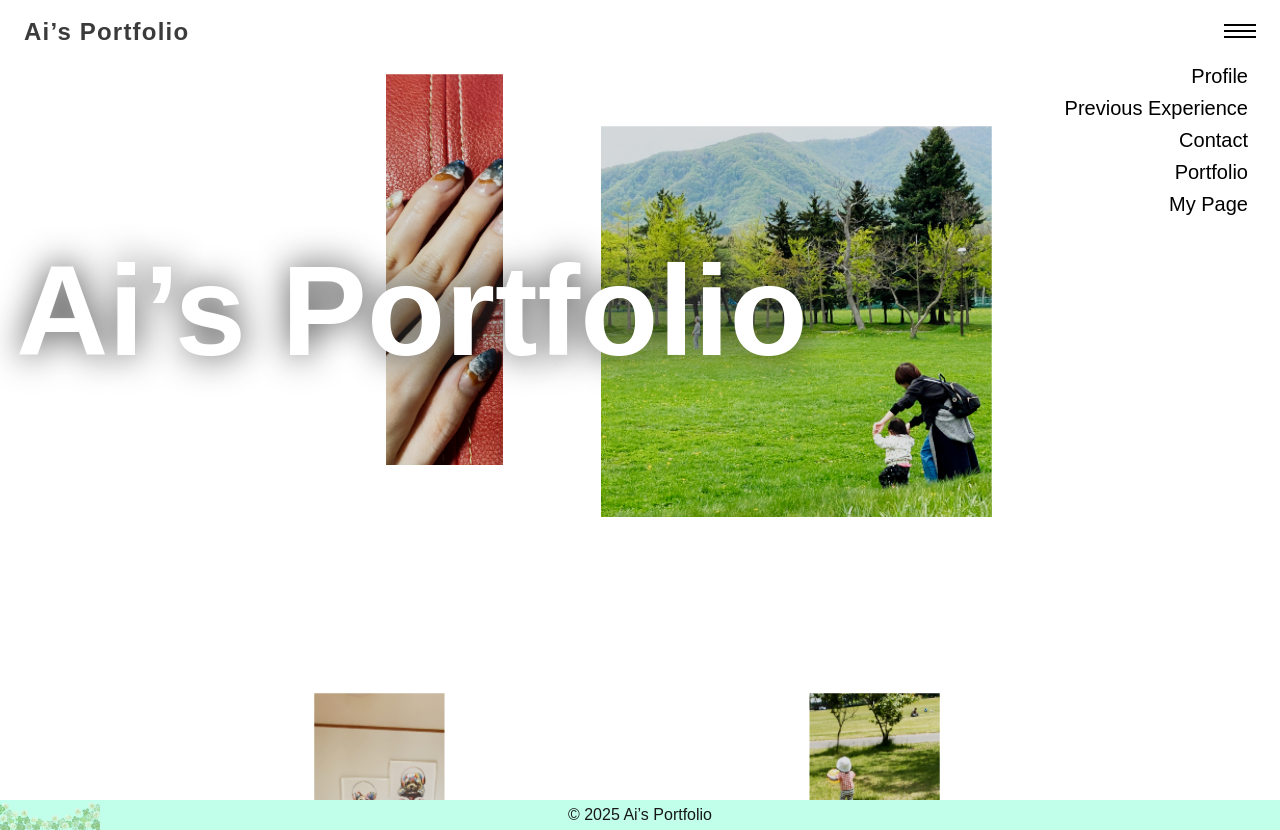
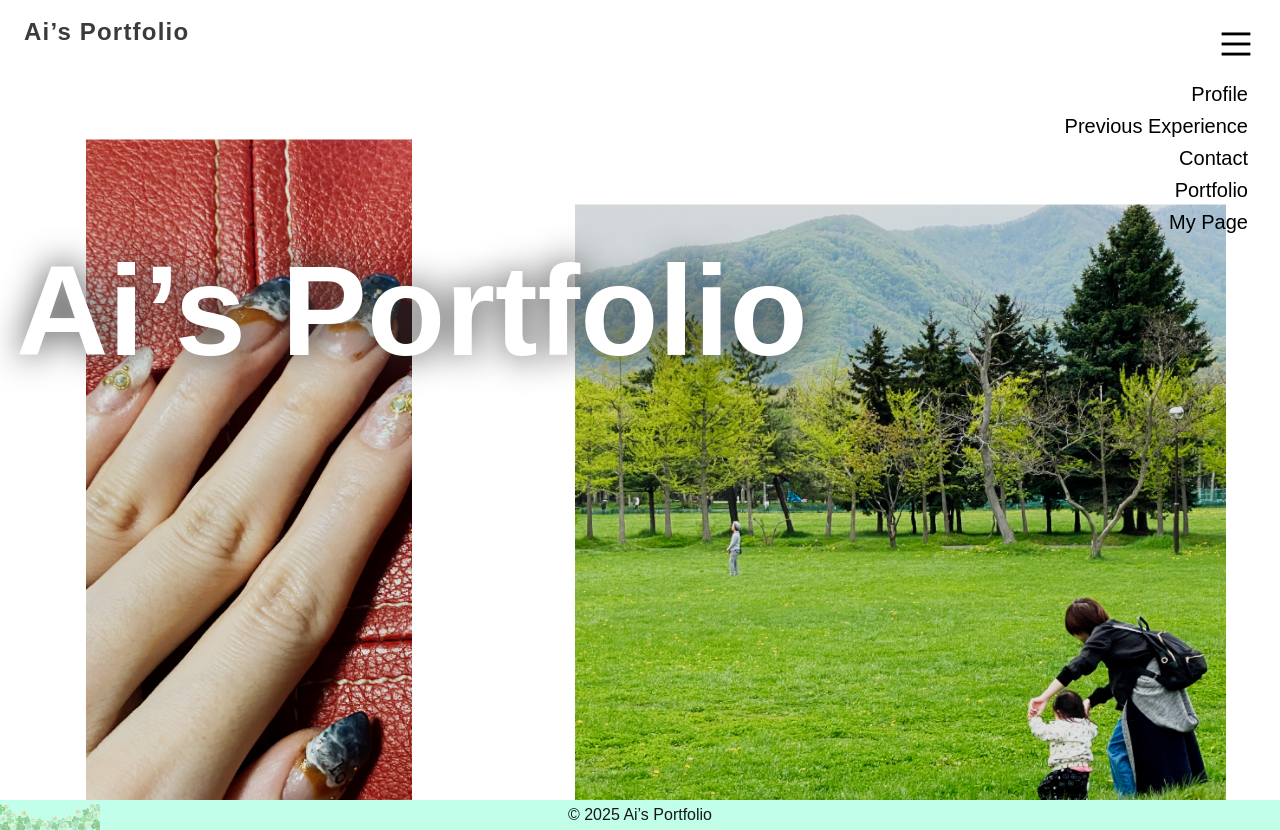
Before and after one commit to ainekoko/ai_portfolio, a Next.js app in the folder ai_portfolio/: page / in a window 1280 px wide. Built offline with nearby package versions, Linux system fonts and the light colour scheme; a web font is replaced by a local one.

Commit message:
ナビゲーション開閉追加

```diff
--- /dev/null
+++ b/ai_portfolio/src/components/layout/header/Header.module.css
@@ -0,0 +1,50 @@
+/* SVG Path Animation */
+.hamburger-line {
+  fill: none;
+  stroke: #000;
+  stroke-width: 6;
+  transition: stroke-dasharray 600ms cubic-bezier(0.4, 0, 0.2, 1),
+    stroke-dashoffset 600ms cubic-bezier(0.4, 0, 0.2, 1);
+}
+
+.hamburger-line:nth-child(1) {
+  stroke-dasharray: 60 207;
+}
+
+.hamburger-line:nth-child(2) {
+  stroke-dasharray: 60 60;
+}
+
+.hamburger-line:nth-child(3) {
+  stroke-dasharray: 60 207;
+}
+
+.hamburger-active .hamburger-line:nth-child(1) {
+  stroke-dasharray: 90 207;
+  stroke-dashoffset: -134;
+}
+
+.hamburger-active .hamburger-line:nth-child(2) {
+  stroke-dasharray: 1 60;
+  stroke-dashoffset: -30;
+}
+
+.hamburger-active .hamburger-line:nth-child(3) {
+  stroke-dasharray: 90 207;
+  stroke-dashoffset: -134;
+}
+
+/* Clip-path animation */
+.nav-clip-initial {
+  clip-path: circle(0% at calc(100% - 44px) 44px);
+}
+
+.nav-clip-active {
+  clip-path: circle(150% at calc(100% - 44px) 44px);
+}
+
+/* Nav item animations */
+.nav-item-enter {
+  opacity: 1 !important;
+  transform: translateY(0) !important;
+}
--- a/ai_portfolio/src/components/layout/header/Header.tsx
+++ b/ai_portfolio/src/components/layout/header/Header.tsx
@@ -1,54 +1,198 @@
-import React from 'react';
+'use client';
+import { useState, useEffect } from 'react';
+import styles from './Header.module.css';
+const Header = () => {
+  const [isMenuOpen, setIsMenuOpen] = useState(false);
 
-const Header = () => {
+  // スタイルをReactコンポーネント内で管理
+  useEffect(() => {
+    // カスタムスタイルをheadに追加
+    const style = document.createElement('style');
+    style.textContent = `
+      /* SVG Path Animation */
+      .hamburger-line {
+        fill: none;
+        stroke: #000;
+        stroke-width: 6;
+        transition: stroke-dasharray 600ms cubic-bezier(0.4, 0, 0.2, 1),
+                    stroke-dashoffset 600ms cubic-bezier(0.4, 0, 0.2, 1);
+      }
+
+      .hamburger-line:nth-child(1) {
+        stroke-dasharray: 60 207;
+      }
+
+      .hamburger-line:nth-child(2) {
+        stroke-dasharray: 60 60;
+      }
+
+      .hamburger-line:nth-child(3) {
+        stroke-dasharray: 60 207;
+      }
+
+      .hamburger-active .hamburger-line:nth-child(1) {
+        stroke-dasharray: 90 207;
+        stroke-dashoffset: -134;
+      }
+
+      .hamburger-active .hamburger-line:nth-child(2) {
+        stroke-dasharray: 1 60;
+        stroke-dashoffset: -30;
+      }
+
+      .hamburger-active .hamburger-line:nth-child(3) {
+        stroke-dasharray: 90 207;
+        stroke-dashoffset: -134;
+      }
+
+      /* Clip-path animation */
+      .nav-clip-initial {
+        clip-path: circle(0% at calc(100% - 44px) 44px);
+      }
+
+      .nav-clip-active {
+        clip-path: circle(150% at calc(100% - 44px) 44px);
+      }
+
+      /* Nav item animations */
+      .nav-item-enter {
+        opacity: 1 !important;
+        transform: translateY(0) !important;
+      }
+    `;
+
+    // スタイルをheadに追加
+    document.head.appendChild(style);
+
+    // クリーンアップ
+    return () => {
+      if (document.head.contains(style)) {
+        document.head.removeChild(style);
+      }
+    };
+  }, []);
+
+  const toggleMenu = () => {
+    setIsMenuOpen(!isMenuOpen);
+  };
+
+  const closeMenu = () => {
+    setIsMenuOpen(false);
+  };
+
+  // Escapeキーでメニューを閉じる
+  useEffect(() => {
+    const handleKeyDown = (e: KeyboardEvent) => {
+      if (e.key === 'Escape' && isMenuOpen) {
+        closeMenu();
+      }
+    };
+
+    document.addEventListener('keydown', handleKeyDown);
+    return () => document.removeEventListener('keydown', handleKeyDown);
+  }, [isMenuOpen]);
+
   return (
     <header>
       <nav className='pointer-events-none z-10 fixed top-0 right-0 w-64 h-full flex flex-col'>
-        <div className='p-6 flex justify-end'>
-          <div className='flex flex-col gap-1'>
-            <div className='w-8 h-0.5 bg-black'></div>
-            <div className='w-8 h-0.5 bg-black'></div>
-            <div className='w-8 h-0.5 bg-black'></div>
-          </div>
+        <div className='header'>
+          {/* Hamburger Button */}
+          <button
+            onClick={toggleMenu}
+            className={`fixed top-5 right-5 z-[1000] w-12 h-12 p-0 border-none bg-transparent cursor-pointer pointer-events-auto ${
+              isMenuOpen ? 'hamburger-active' : ''
+            }`}
+            aria-label='メニュー'
+            aria-controls='morph-menu'
+            aria-expanded={isMenuOpen}
+          >
+            <svg
+              className='w-full h-full'
+              width='48'
+              height='48'
+              viewBox='0 0 100 100'
+            >
+              <path
+                className='hamburger-line'
+                d='M 20,29 H 80 C 80,29 94.5,28.817352 94.532987,66.711331 94.543142,77.980673 90.966081,81.670246 85.259173,81.668997 79.552261,81.667751 75.000211,74.999942 75.000211,74.999942 L 25.000021,25.000058'
+              />
+              <path className='hamburger-line' d='M 20,50 H 80' />
+              <path
+                className='hamburger-line'
+                d='M 20,71 H 80 C 80,71 94.5,71.182648 94.532987,33.288669 94.543142,22.019327 90.966081,18.329754 85.259173,18.331003 79.552261,18.332249 75.000211,25.000058 75.000211,25.000058 L 25.000021,74.999942'
+              />
+            </svg>
+          </button>
+
+          {/* Navigation Menu */}
+          <nav
+            id='morph-menu'
+            className={`fixed top-0 left-0 w-full h-screen bg-gray-900/[0.98] transition-all duration-700 ease-out z-[900] pointer-events-auto ${
+              isMenuOpen ? 'nav-clip-active' : 'nav-clip-initial'
+            }`}
+            aria-hidden={!isMenuOpen}
+          >
+            <div className='flex items-center justify-center w-full h-full'>
+              <ul className='m-0 p-0 list-none text-center'>
+                {[
+                  { en: 'Home', ja: 'ホーム', delay: 'delay-[300ms]' },
+                  {
+                    en: 'Portfolio',
+                    ja: 'ポートフォリオ',
+                    delay: 'delay-[400ms]',
+                  },
+                  { en: 'Mypage', ja: 'マイページ', delay: 'delay-[500ms]' },
+                  { en: 'Blog', ja: 'ブログ', delay: 'delay-[600ms]' },
+                ].map((item, index) => (
+                  <li
+                    key={index}
+                    className={`nav-item opacity-0 translate-y-7 transition-all duration-[400ms] ease-out ${
+                      item.delay
+                    } ${isMenuOpen ? 'nav-item-enter' : ''}`}
+                  >
+                    <a
+                      href='#'
+                      onClick={(e) => {
+                        e.preventDefault();
+                        closeMenu();
+                      }}
+                      className='relative inline-block py-5 px-5 text-3xl text-white no-underline overflow-hidden group'
+                    >
+                      <span className='block transition-transform duration-300 ease-out group-hover:-translate-y-full'>
+                        {item.en}
+                      </span>
+                      <span className='absolute top-full left-0 w-full block transition-transform duration-300 ease-out group-hover:-translate-y-full'>
+                        {item.ja}
+                      </span>
+                    </a>
+                  </li>
+                ))}
+              </ul>
+            </div>
+          </nav>
         </div>
 
         {/* ナビゲーションメニュー */}
-        <div className='flex flex-col items-end pr-8 gap-1'>
-          <a
-            href='#profile'
-            className='nav-text text-xl text-gray-800 hover:text-gray-600 transition-colors duration-300 transform hover:translate-x-2'
-          >
-            Profile
-          </a>
 
-          <a
-            href='#experience'
-            className='mt-0 nav-text text-xl text-gray-800 hover:text-gray-600 transition-colors duration-300 transform hover:translate-x-2'
-          >
-            Previous Experience
-          </a>
-
-          <a
-            href='#contact'
-            className='mt-0 nav-text text-xl text-gray-800 hover:text-gray-600 transition-colors duration-300 transform hover:translate-x-2'
-          >
-            Contact
-          </a>
-          <a
-            href='#portfolio'
-            className='nav-text text-xl text-gray-800 hover:text-gray-600 transition-colors duration-300 transform hover:translate-x-2'
-          >
-            Portfolio
-          </a>
-
-          <a
-            href='#mypage'
-            className='text-xl text-gray-800 hover:text-gray-600 transition-colors duration-300 transform hover:translate-x-2'
-          >
-            My Page
-          </a>
+        <div className='flex flex-col items-end pr-8 gap-1 mt-20 pointer-events-auto'>
+          {[
+            { href: '#profile', text: 'Profile' },
+            { href: '#experience', text: 'Previous Experience' },
+            { href: '#contact', text: 'Contact' },
+            { href: '#portfolio', text: 'Portfolio' },
+            { href: '#mypage', text: 'My Page' },
+          ].map((link, index) => (
+            <a
+              key={index}
+              href={link.href}
+              className='nav-text text-xl text-gray-800 hover:text-gray-600 transition-all duration-300 transform hover:translate-x-2'
+            >
+              {link.text}
+            </a>
+          ))}
         </div>
       </nav>
+
       {/* header Top */}
       <div className='fixed top-0 left-0 z-20 pointer-events-auto'>
         <div className='header-top flex items-center px-6 pt-4 pb-2 relative'>
--- a/ai_portfolio/src/components/lp/Top.tsx
+++ b/ai_portfolio/src/components/lp/Top.tsx
@@ -35,7 +35,7 @@ const Top = () => {
               <h1 className='absolute top-[30vh] left-4 text-4xl font-bold'>
                 Ai&rsquo;s Portfolio
               </h1>
-              <h1 className='absolute top-[125vh] left-[35vw] text-3xl font-bold'>
+              <h1 className='absolute top-[125vh] left-[30vw] text-3xl font-bold'>
                 - Hello -
               </h1>
               <p className='absolute top-[145vh] left-[50vw] text-lg w-1'>
@@ -49,7 +49,7 @@ const Top = () => {
             <div
               style={{
                 position: 'absolute',
-                top: '200vh',
+                top: '300vh',
                 width: '100vw',
                 height: '100vh',
                 background: 'linear-gradient(to bottom, #000, #333)',
```
Also changed, not shown: ai_portfolio/src/components/templetes/scroll-img.tsx (+12 -15 lines).
